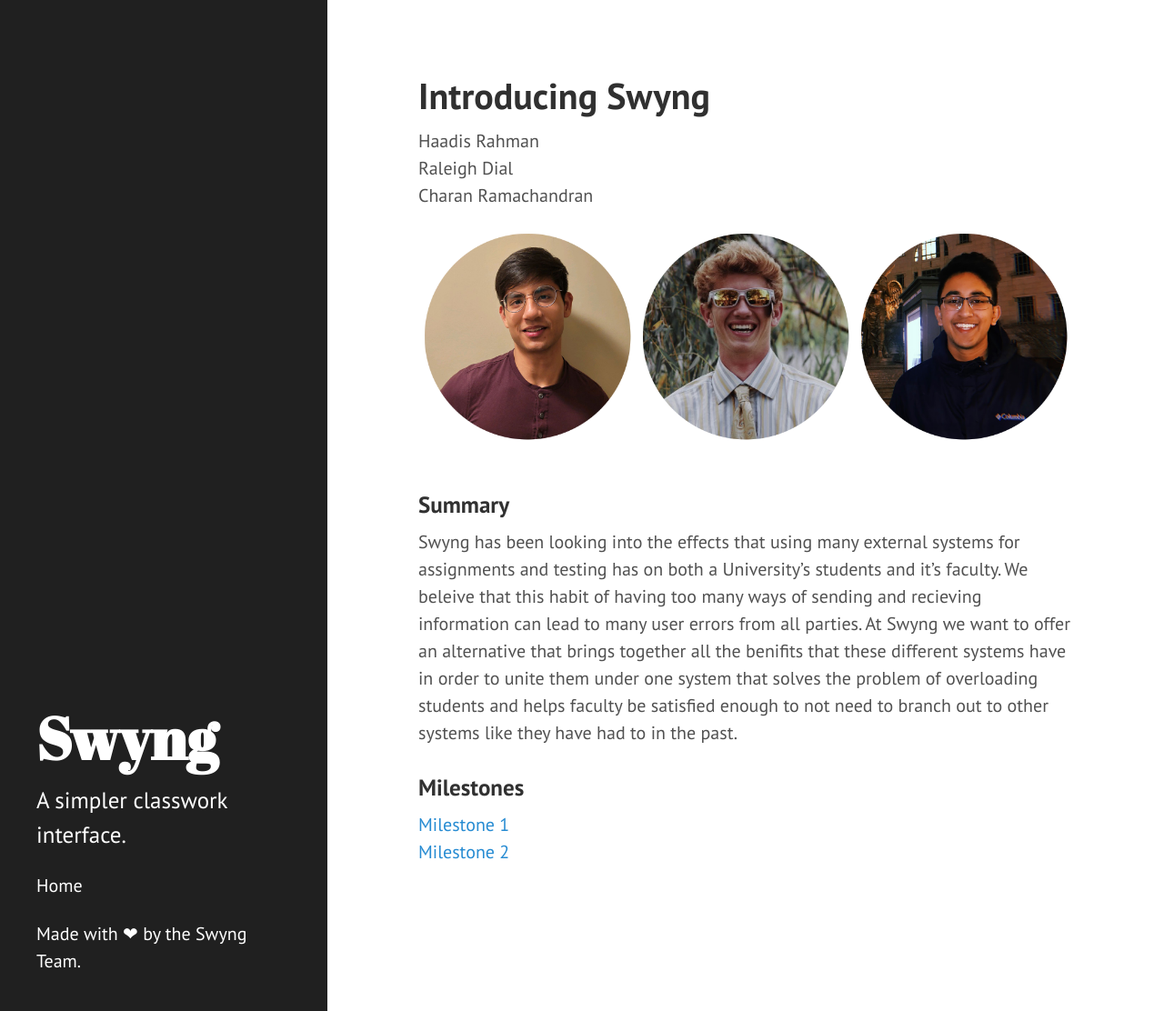
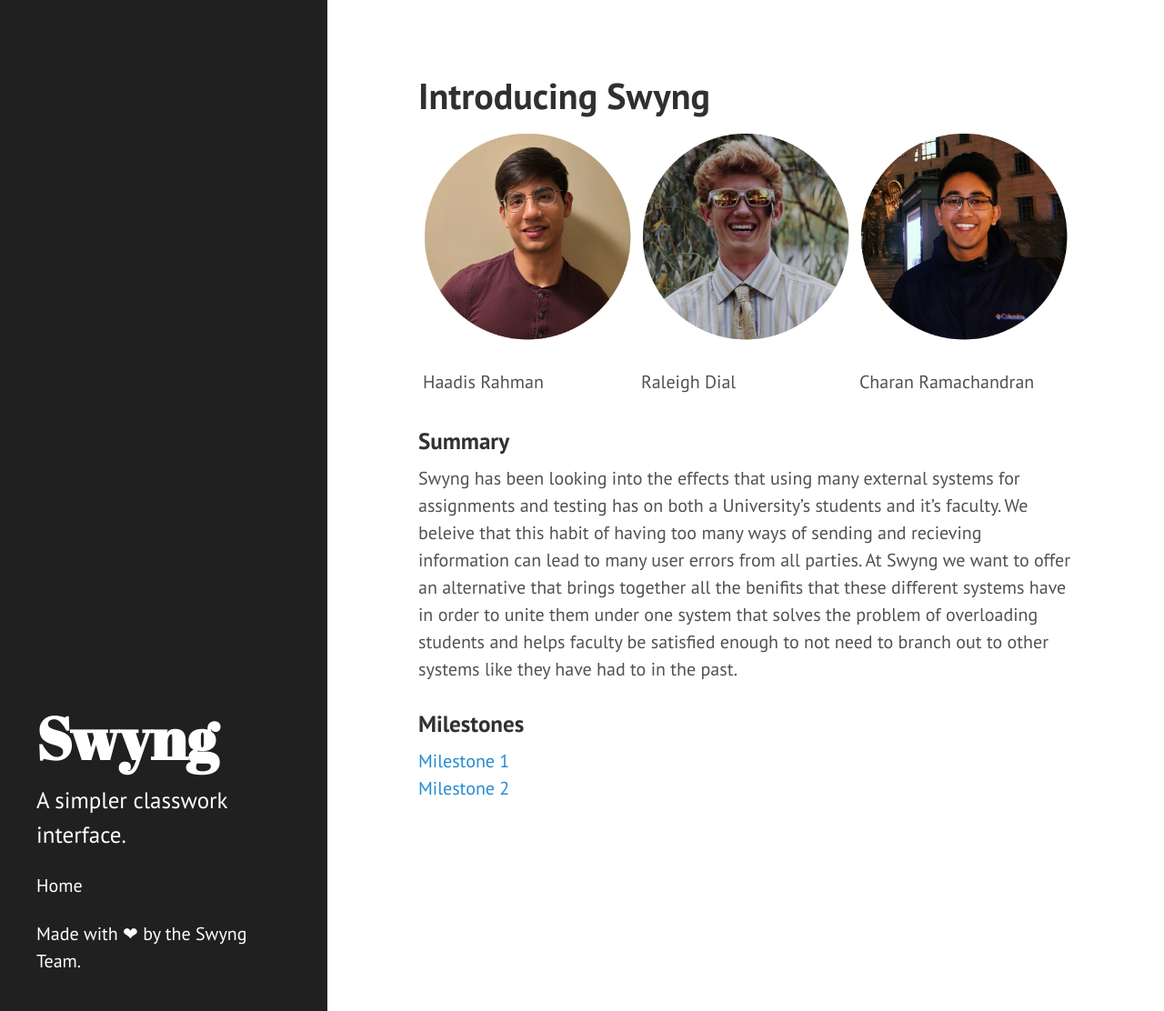
Before and after one commit to MediocreCode/4800TermProject, a Jekyll site: the page built from index.md, in a window 1280 px wide and 1112 px high. Shown: the whole window at 91% size. Built offline with Jekyll 4.4.1, drawn with Linux system fonts in a browser that asks for light colours; Markdown is read by kramdown in place of the engine named in the settings.

Commit message:
index css

```diff
--- a/index.md
+++ b/index.md
@@ -16,6 +12,18 @@
 </div>
 <div class="col">
 <img src="images/charan.png"/>
+</div>
+</div>
+
+<div class="row">
+<div class="col">
+Haadis Rahman
+</div>
+<div class="col">
+Raleigh Dial
+</div>
+<div class="col">
+Charan Ramachandran
 </div>
 </div>
 
```
Also changed, not shown: other parts of index.md (+0 -4 lines).
